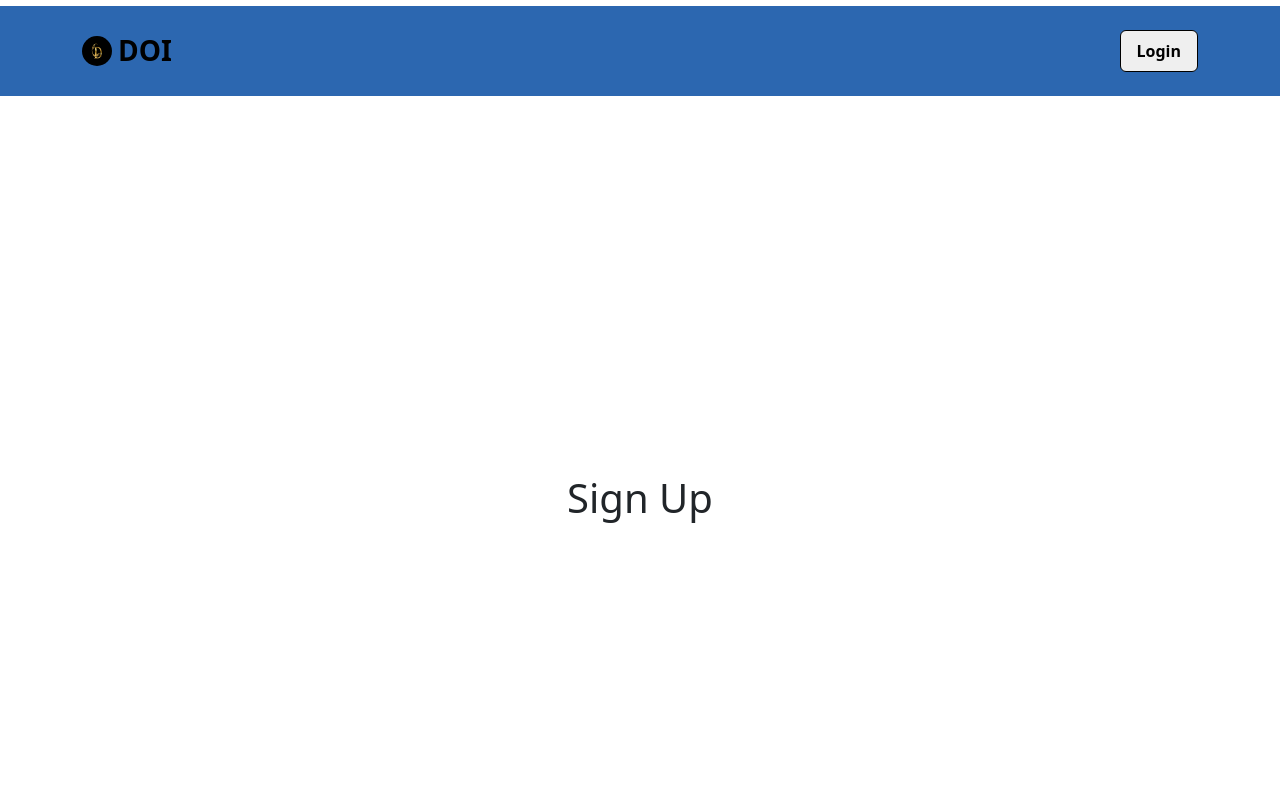
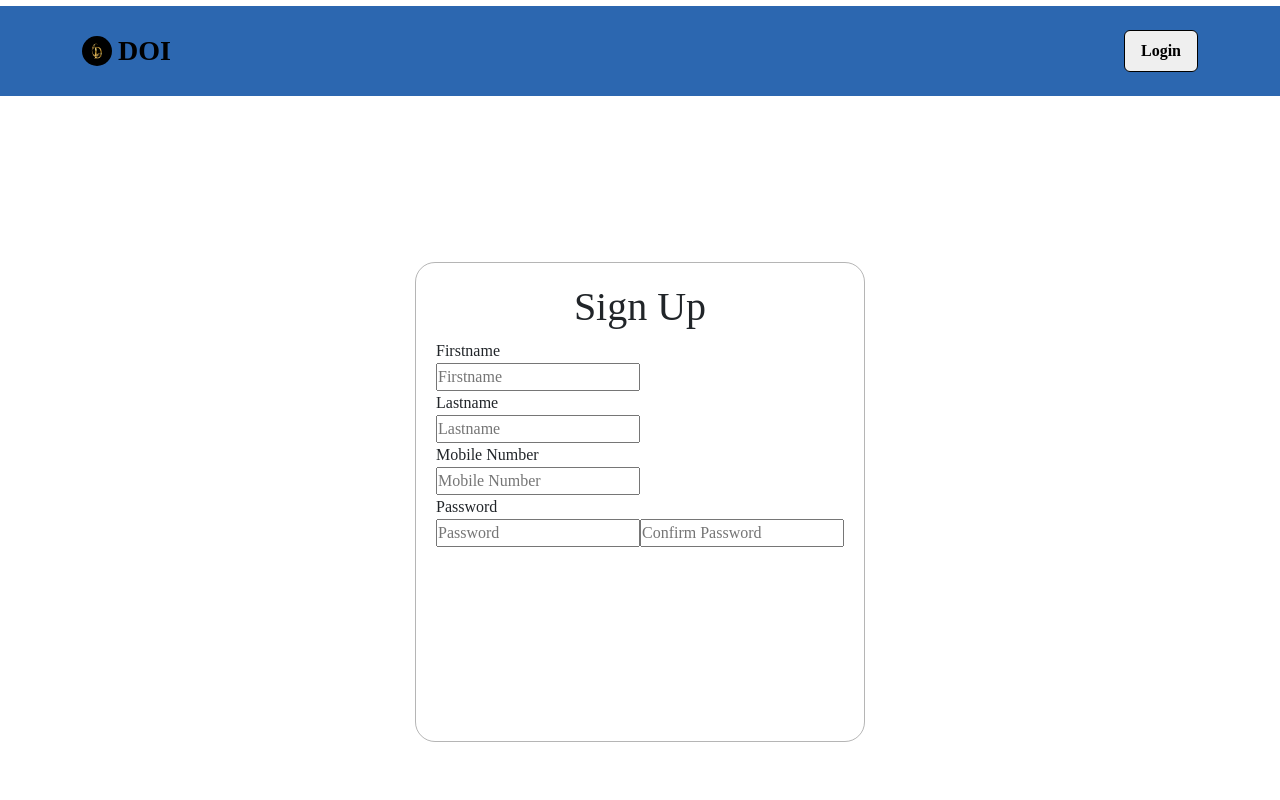
Before and after one commit to RupendraCHA/DOI_DEMO, a React (Vite) app in the folder frontend/: page /signup in a window 1280 px wide. Shown: the top 800 px of the page. Built offline with nearby package versions, Linux system fonts and the light colour scheme.

Commit message:
Adding input fields for Signup Page

```diff
--- a/frontend/src/index.css
+++ b/frontend/src/index.css
@@ -3,4 +3,5 @@
   margin: 0px;
   padding: 0;
   box-sizing: border-box;
+  font-family: "Bree Serif";
 }
--- a/frontend/src/pages/SignUp/SignUp.css
+++ b/frontend/src/pages/SignUp/SignUp.css
@@ -3,11 +3,24 @@
   display: flex;
   justify-content: center;
   align-items: center;
-  /* width: 100vw; */
 
   .signup-section {
     display: flex;
     justify-content: center;
     align-items: center;
+    /* width: 30%; */
+    padding: 30px 10px;
+
+    .signup-section-container {
+      border: 1px solid #80808094;
+      border-radius: 20px;
+      padding: 20px;
+      height: 60vh;
+
+      h1 {
+        text-align: center;
+        font-family: "Bree Serif";
+      }
+    }
   }
 }
--- a/frontend/src/pages/SignUp/SignUp.jsx
+++ b/frontend/src/pages/SignUp/SignUp.jsx
@@ -5,7 +5,34 @@ const SignUp = () => {
   return (
     <div className="signup-container">
       <div className="container signup-section">
-        <h1>Sign Up</h1>
+        <div className="signup-section-container">
+          <h1>Sign Up</h1>
+          <div>
+            <div>
+              <label id="firstname">Firstname</label>
+              <br />
+              <input type="text" htmlFor="firstname" placeholder="Firstname" />
+            </div>
+            <div>
+              <label id="lastname">Lastname</label>
+              <br />
+              <input type="text" htmlFor="lastname" placeholder="Lastname" />
+            </div>
+          </div>
+          <div>
+            <label id="mobile">Mobile Number</label>
+            <br />
+            <input type="text" htmlFor="mobile" placeholder="Mobile Number" />
+          </div>
+          <div>
+            <label id="password">Password</label>
+            <br />
+            <div>
+              <input type="password" placeholder="Password" />
+              <input type="text" placeholder="Confirm Password" />
+            </div>
+          </div>
+        </div>
       </div>
     </div>
   );
```
